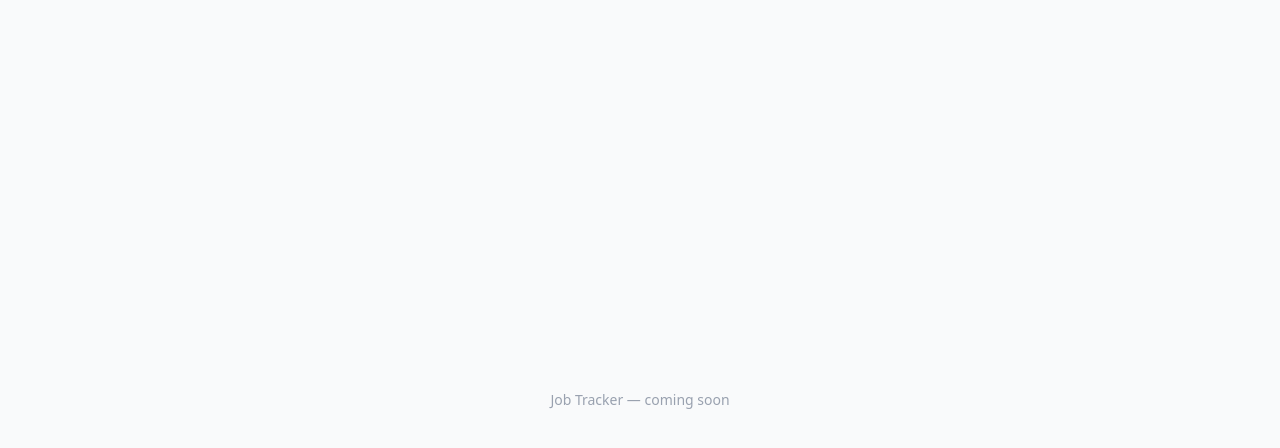
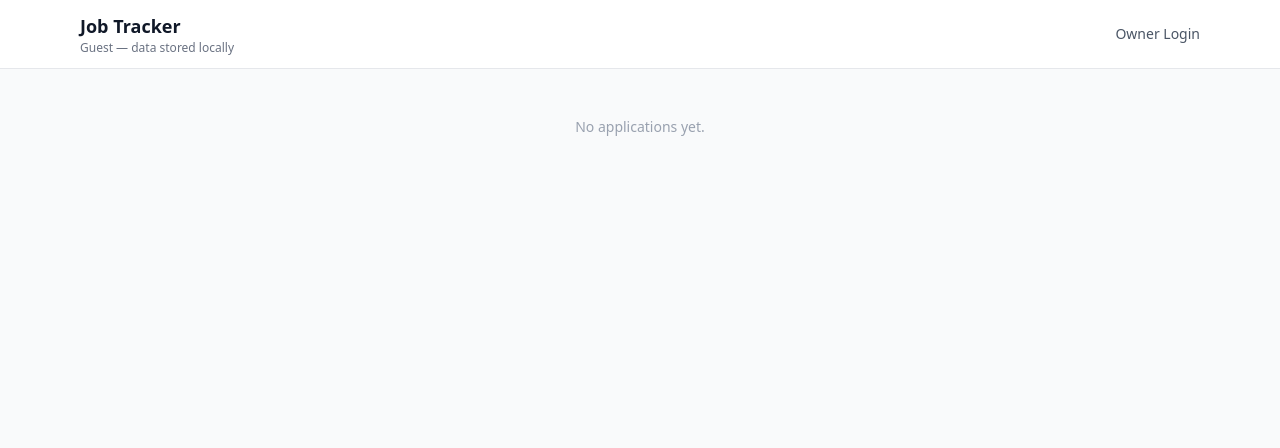
Before and after one commit to GeorgeLinardis/job-application-manager, a Next.js app: page / in a window 1280 px wide. Shown: the top 448 px of the page. Built offline with nearby package versions, Linux system fonts and the light colour scheme; no server answers.

Commit message:
feat(auth): add Worker POST /auth/login endpoint with JWT signing

```diff
--- a/src/app/globals.css
+++ b/src/app/globals.css
@@ -3,3 +3,10 @@
 body {
   background-color: #f9fafb;
 }
+
+@layer base {
+  button,
+  a {
+    cursor: pointer;
+  }
+}
--- a/src/app/layout.tsx
+++ b/src/app/layout.tsx
@@ -1,5 +1,6 @@
 import type { Metadata } from "next";
 import "./globals.css";
+import { AuthProvider } from "@/context/AuthContext";
 
 export const metadata: Metadata = {
   title: "Job Tracker",
@@ -13,7 +14,9 @@ export default function RootLayout({
 }) {
   return (
     <html lang="en" className="h-full">
-      <body className="min-h-full bg-gray-50 antialiased">{children}</body>
+      <body className="min-h-full bg-gray-50 antialiased">
+        <AuthProvider>{children}</AuthProvider>
+      </body>
     </html>
   );
 }
--- a/src/app/page.tsx
+++ b/src/app/page.tsx
@@ -1,7 +1,53 @@
+"use client";
+
+import { useState } from "react";
+import { useAuth } from "@/context/AuthContext";
+import { LoginModal } from "@/components/LoginModal";
+
+/**
+ * Root page. Renders the app header with owner login/logout.
+ * Job list and form will be added in subsequent feature branches.
+ */
 export default function Home() {
+  const { isOwner, logout } = useAuth();
+  const [showLogin, setShowLogin] = useState(false);
+
   return (
-    <main className="flex min-h-screen items-center justify-center">
-      <p className="text-gray-400 text-sm">Job Tracker — coming soon</p>
+    <main className="min-h-screen bg-gray-50">
+      <header className="bg-white border-b border-gray-200 sticky top-0 z-10">
+        <div className="max-w-6xl mx-auto px-4 py-3 flex items-center justify-between">
+          <div>
+            <h1 className="text-lg font-bold text-gray-900">Job Tracker</h1>
+            <p className="text-xs text-gray-500">
+              {isOwner
+                ? "Owner — data synced to Cloudflare KV"
+                : "Guest — data stored locally"}
+            </p>
+          </div>
+
+          {isOwner ? (
+            <button
+              onClick={logout}
+              className="text-sm text-gray-600 hover:text-gray-900"
+            >
+              Logout
+            </button>
+          ) : (
+            <button
+              onClick={() => setShowLogin(true)}
+              className="text-sm text-gray-600 hover:text-gray-900"
+            >
+              Owner Login
+            </button>
+          )}
+        </div>
+      </header>
+
+      <div className="max-w-6xl mx-auto px-4 py-12 text-center text-gray-400">
+        <p className="text-sm">No applications yet.</p>
+      </div>
+
+      {showLogin && <LoginModal onClose={() => setShowLogin(false)} />}
     </main>
   );
 }
--- /dev/null
+++ b/src/components/LoginModal.tsx
@@ -0,0 +1,117 @@
+"use client";
+
+import { useState } from "react";
+import { useForm } from "react-hook-form";
+import { useAuth } from "@/context/AuthContext";
+
+interface LoginFormFields {
+  username: string;
+  password: string;
+}
+
+interface LoginModalProps {
+  onClose: () => void;
+}
+
+/**
+ * Modal form for owner login.
+ * On success the JWT is stored and the modal closes.
+ * MVP — single owner only, no registration.
+ */
+export function LoginModal({ onClose }: LoginModalProps) {
+  const { login } = useAuth();
+  const [serverError, setServerError] = useState<string | null>(null);
+
+  const {
+    register,
+    handleSubmit,
+    formState: { errors, isSubmitting },
+  } = useForm<LoginFormFields>();
+
+  async function onSubmit(fields: LoginFormFields): Promise<void> {
+    setServerError(null);
+    try {
+      await login(fields.username, fields.password);
+      onClose();
+    } catch (error) {
+      setServerError(error instanceof Error ? error.message : "Login failed");
+    }
+  }
+
+  return (
+    <div className="fixed inset-0 bg-black/50 flex items-center justify-center z-50 p-4">
+      <div className="bg-white rounded-2xl shadow-xl w-full max-w-sm p-6">
+        <h2 className="text-lg font-semibold text-gray-900 mb-1">
+          Owner Login
+        </h2>
+        <p className="text-sm text-gray-500 mb-2">
+          Your data syncs to Cloudflare KV.
+        </p>
+        <div className="bg-amber-50 border border-amber-200 rounded-lg px-3 py-2 mb-5">
+          <p className="text-xs text-amber-800">
+            <span className="font-semibold">MVP:</span> Only the owner can log
+            in. Guest users can still use the app — their data is saved in their
+            local browser only.
+          </p>
+        </div>
+
+        <form onSubmit={handleSubmit(onSubmit)} className="space-y-4">
+          <div>
+            <label className="block text-sm font-medium text-gray-700 mb-1">
+              Username
+            </label>
+            <input
+              {...register("username", { required: "Required" })}
+              autoFocus
+              className="w-full rounded-lg border border-gray-300 px-3 py-2 text-sm focus:outline-none focus:ring-2 focus:ring-blue-500"
+            />
+            {errors.username && (
+              <p className="mt-1 text-xs text-red-500">
+                {errors.username.message}
+              </p>
+            )}
+          </div>
+
+          <div>
+            <label className="block text-sm font-medium text-gray-700 mb-1">
+              Password
+            </label>
+            <input
+              {...register("password", { required: "Required" })}
+              type="password"
+              className="w-full rounded-lg border border-gray-300 px-3 py-2 text-sm focus:outline-none focus:ring-2 focus:ring-blue-500"
+            />
+            {errors.password && (
+              <p className="mt-1 text-xs text-red-500">
+                {errors.password.message}
+              </p>
+            )}
+          </div>
+
+          {serverError && (
+            <p className="text-sm text-red-600 bg-red-50 px-3 py-2 rounded-lg">
+              {serverError}
+            </p>
+          )}
+
+          <div className="flex gap-3 pt-1">
+            <button
+              type="submit"
+              disabled={isSubmitting}
+              className="flex-1 py-2 bg-blue-600 text-white rounded-lg hover:bg-blue-700 disabled:opacity-50 text-sm font-medium"
+            >
+              {isSubmitting ? "Logging in..." : "Login"}
+            </button>
+            <button
+              type="button"
+              onClick={onClose}
+              className="px-4 py-2 text-sm text-gray-600 hover:text-gray-900"
+            >
+              Cancel
+            </button>
+          </div>
+        </form>
+      </div>
+    </div>
+  );
+}
--- /dev/null
+++ b/src/context/AuthContext.tsx
@@ -0,0 +1,79 @@
+"use client";
+
+import {
+  createContext,
+  useContext,
+  useEffect,
+  useState,
+  ReactNode,
+} from "react";
+
+const WORKER_URL = process.env.NEXT_PUBLIC_WORKER_URL ?? "";
+
+/** localStorage key used to persist the JWT between page refreshes. */
+const TOKEN_KEY = "joa_token";
+
+interface AuthContextValue {
+  /** True when the owner is logged in. Guests are always false. */
+  isOwner: boolean;
+  /**
+   * Sends credentials to the Worker POST /auth/login endpoint.
+   * Stores the returned JWT in localStorage on success.
+   * Throws with the server error message on failure.
+   *
+   * MVP — single owner only. No registration or multi-user support.
+   */
+  login: (username: string, password: string) => Promise<void>;
+  /** Removes the JWT from localStorage and resets owner state to false. */
+  logout: () => void;
+}
+
+const AuthContext = createContext<AuthContextValue | null>(null);
+
+/**
+ * Provides authentication state to the entire app.
+ * Place in layout.tsx so all pages have access.
+ */
+export function AuthProvider({ children }: { children: ReactNode }) {
+  const [isOwner, setIsOwner] = useState(false);
+
+  /** On first render, check if a JWT already exists and restore owner state. */
+  useEffect(() => {
+    setIsOwner(!!localStorage.getItem(TOKEN_KEY));
+  }, []);
+
+  async function login(username: string, password: string): Promise<void> {
+    const response = await fetch(`${WORKER_URL}/auth/login`, {
+      method: "POST",
+      headers: { "Content-Type": "application/json" },
+      body: JSON.stringify({ username, password }),
+    });
+
+    if (!response.ok) {
+      const body = await response.json().catch(() => ({}));
+      throw new Error((body as { error?: string }).error ?? "Login failed");
+    }
+
+    const { token } = (await response.json()) as { token: string };
+    localStorage.setItem(TOKEN_KEY, token);
+    setIsOwner(true);
+  }
+
+  function logout(): void {
+    localStorage.removeItem(TOKEN_KEY);
+    setIsOwner(false);
+  }
+
+  return (
+    <AuthContext.Provider value={{ isOwner, login, logout }}>
+      {children}
+    </AuthContext.Provider>
+  );
+}
+
+/** Returns auth context. Must be used inside a component wrapped by AuthProvider. */
+export function useAuth(): AuthContextValue {
+  const authContext = useContext(AuthContext);
+  if (!authContext) throw new Error("useAuth must be used inside AuthProvider");
+  return authContext;
+}
```
